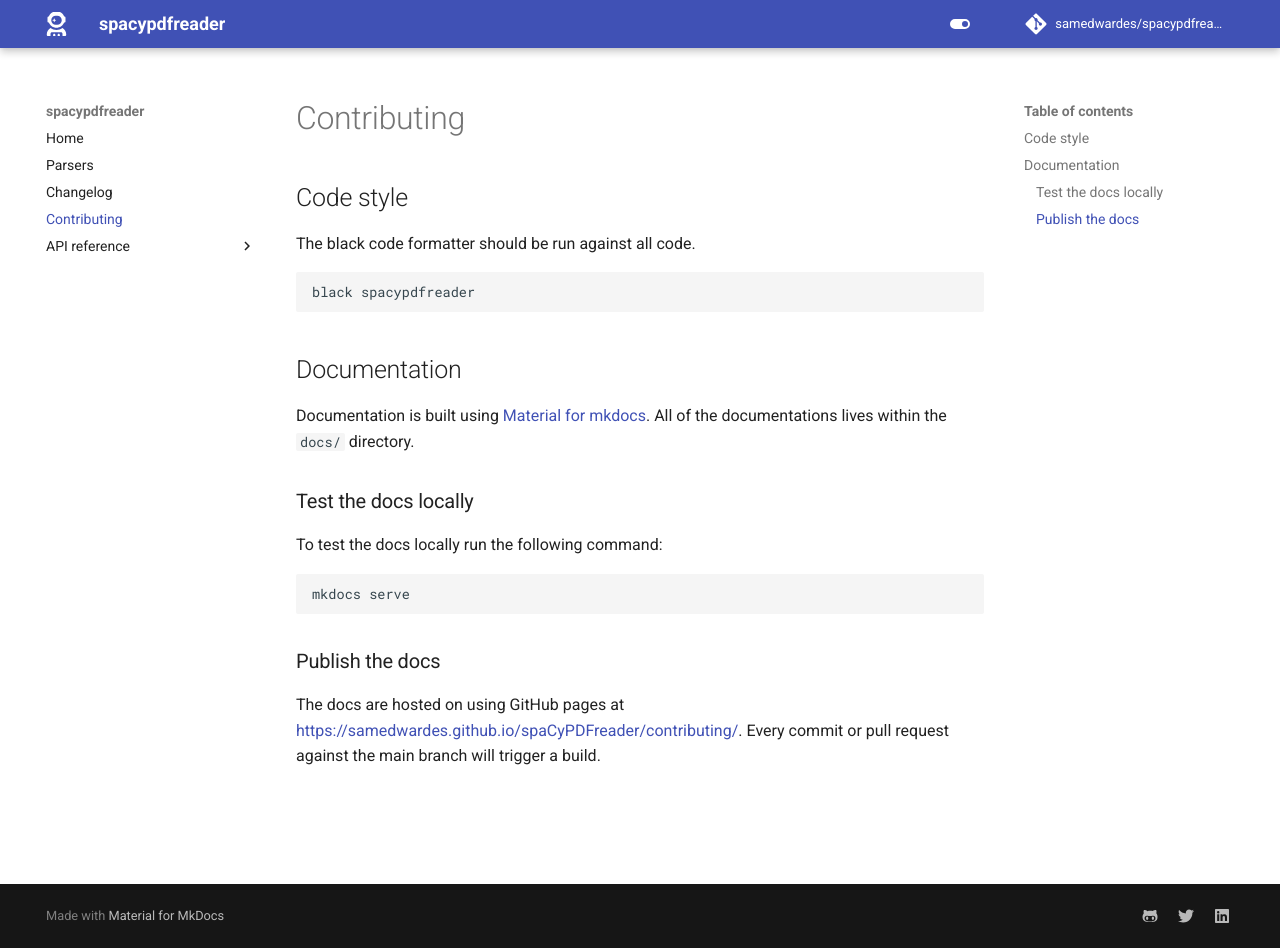
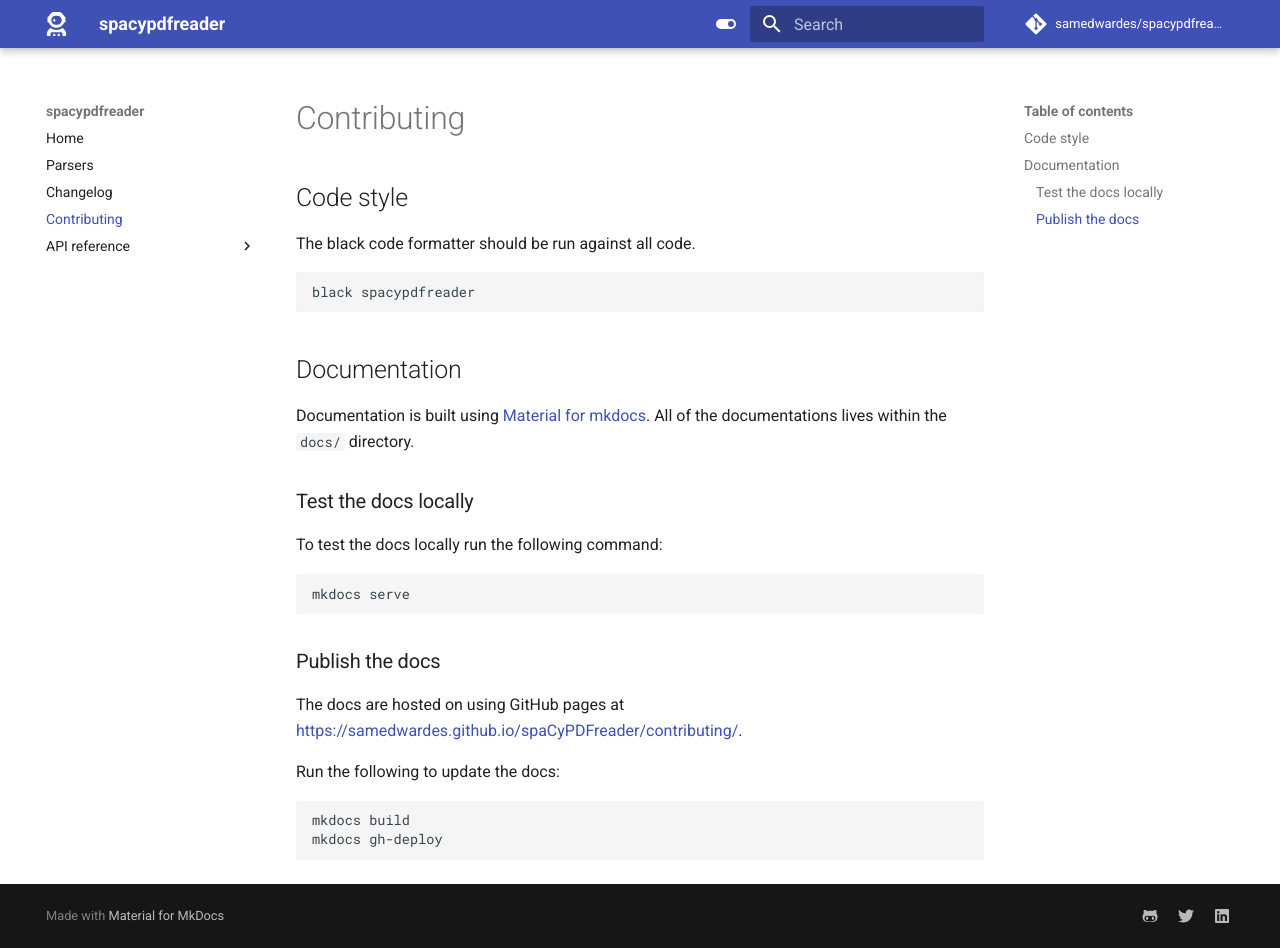
Before and after one commit to SamEdwardes/spacypdfreader, an MkDocs documentation site: the page built from docs/contributing.md, in a window 1280 px wide and 948 px high. Built offline with MkDocs 1.6.1 and Material for MkDocs 9.7.7, drawn with Linux system fonts in a browser that asks for light colours; comment, search, counter and statistics services are not loaded.

Commit message:
Build docs locally

````diff
--- a/docs/contributing.md
+++ b/docs/contributing.md
@@ -22,4 +22,11 @@ mkdocs serve
 
 ### Publish the docs
 
-The docs are hosted on using GitHub pages at [https://samedwardes.github.io/spaCyPDFreader/contributing/](https://samedwardes.github.io/spaCyPDFreader/contributing/). Every commit or pull request against the main branch will trigger a build.
+The docs are hosted on using GitHub pages at [https://samedwardes.github.io/spaCyPDFreader/contributing/](https://samedwardes.github.io/spaCyPDFreader/contributing/).
+
+Run the following to update the docs:
+
+```bash
+mkdocs build
+mkdocs gh-deploy
+```
--- a/mkdocs.yml
+++ b/mkdocs.yml
@@ -37,6 +37,7 @@ markdown_extensions:
   - pymdownx.details
 
 plugins:
+  - search
   - include-markdown
   - mkdocstrings:
       watch:
````
Also changed, not shown: 1 other file.
